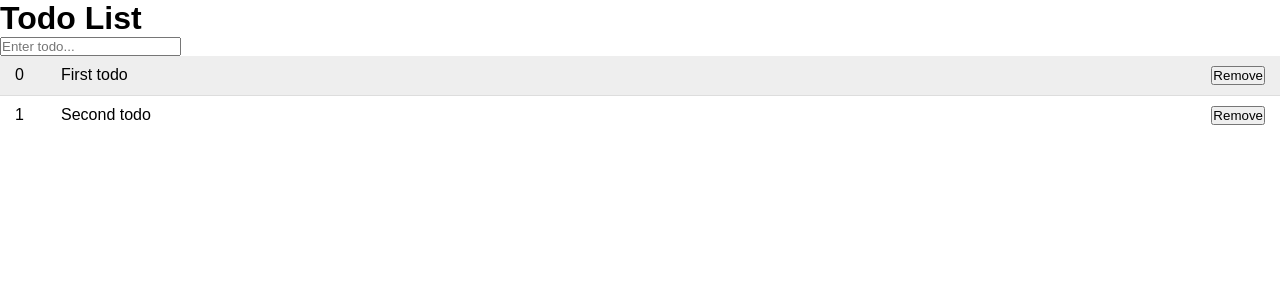
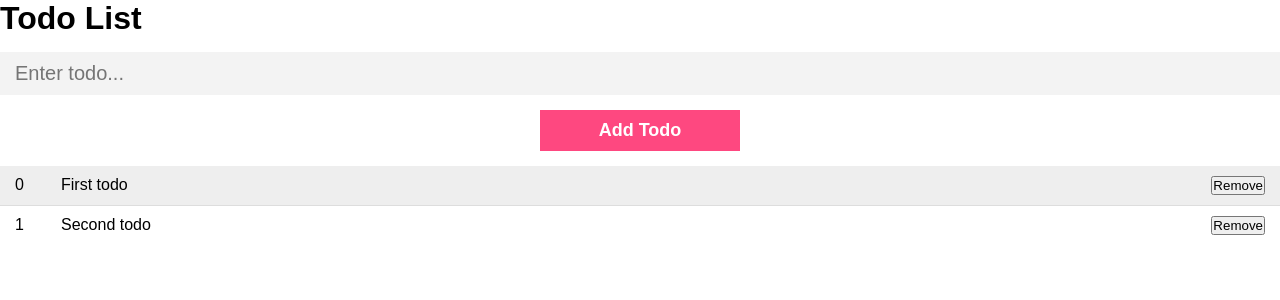
Before and after one commit to Sapiosonic/todo-app-angular, an Angular app: page / in a window 1280 px wide. Shown: the top 300 px of the page. Built offline with nearby package versions, Linux system fonts and the light colour scheme.

Commit message:
Creating FormsModule

```diff
--- a/src/app/app.module.ts
+++ b/src/app/app.module.ts
@@ -1,5 +1,6 @@
 import { NgModule } from '@angular/core';
 import { BrowserModule } from '@angular/platform-browser';
+import { FormsModule } from '@angular/forms';
 
 import { AppComponent } from './app.component';
 import { TodosComponent } from './components/todos/todos.component';
@@ -10,7 +11,8 @@
     TodosComponent
   ],
   imports: [
-    BrowserModule
+    BrowserModule,
+    FormsModule
   ],
   providers: [],
   bootstrap: [AppComponent]
--- a/src/app/components/todos/todos.component.html
+++ b/src/app/components/todos/todos.component.html
@@ -4,7 +4,10 @@
       type="text"
       name="inputTodo"
       placeholder="Enter todo..."
+      class="todo-input"
+      [(ngModel)]="inputTodo"
     />
+    <input type="submit" value="Add Todo" class="todo-submit">
   </form>
   <div  *ngFor="let todo of todos; let i = index;" class="todo {{ (todo.completed ? 'done' : '') }}">
     <div class="id">{{ i }}</div>
--- a/src/app/components/todos/todos.component.ts
+++ b/src/app/components/todos/todos.component.ts
@@ -9,6 +9,9 @@
 export class TodosComponent implements OnInit {
 
   todos: Todo[] = [];
+
+  inputTodo:string = "";
+
   constructor() { }
 
   ngOnInit(): void {
```
